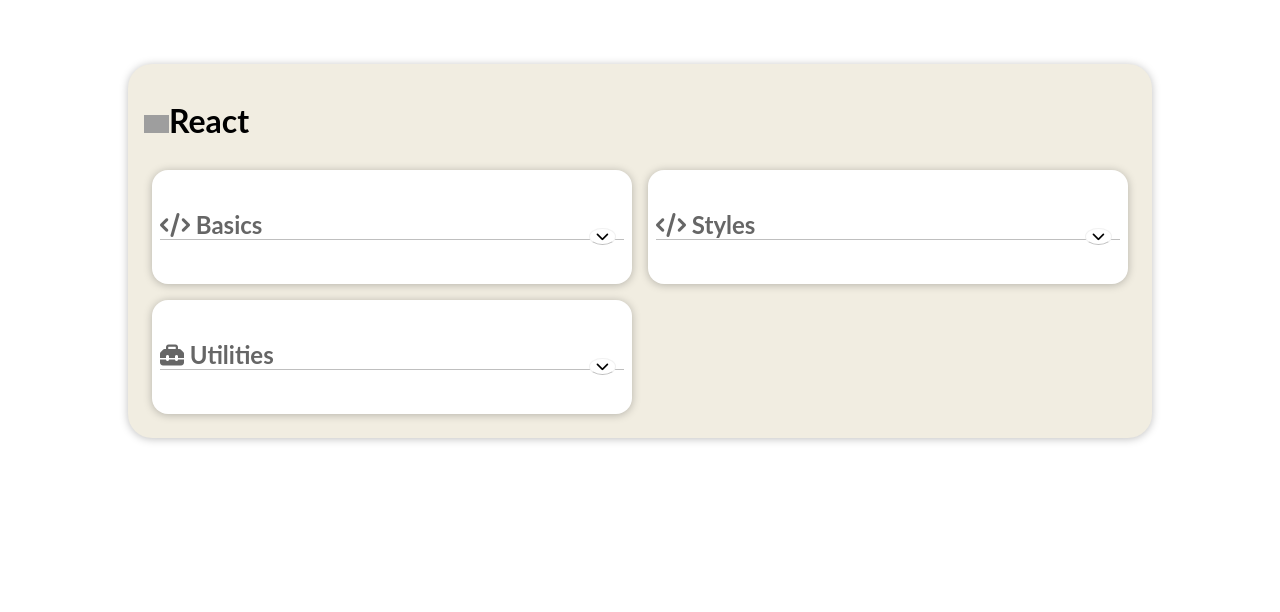
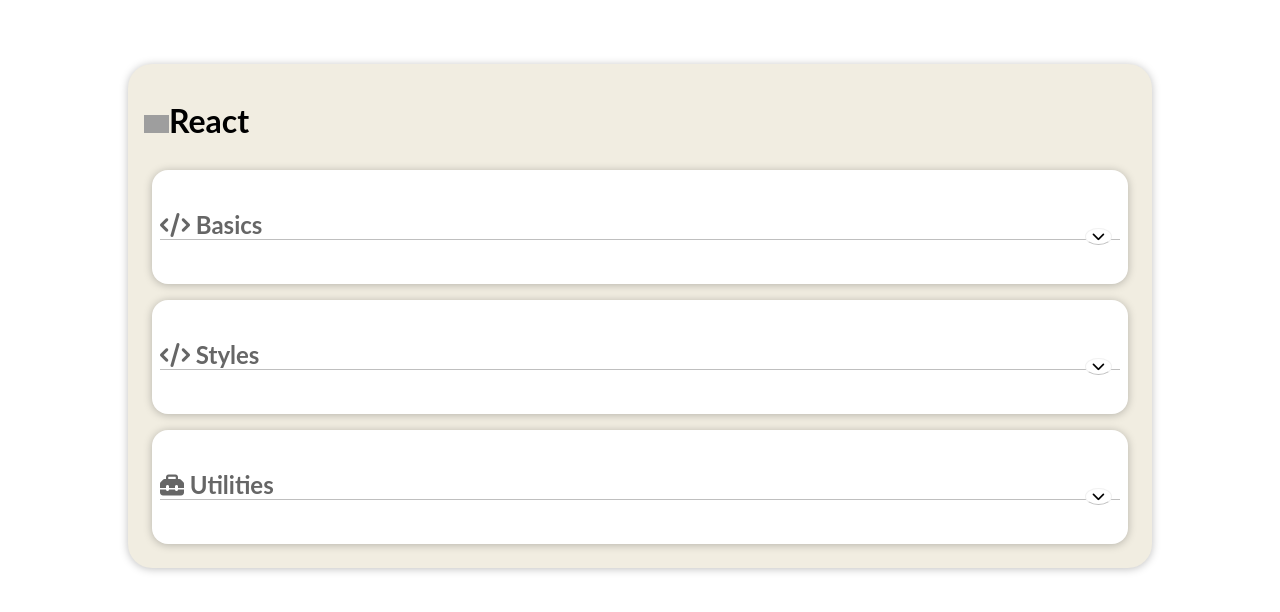
Before and after one commit to mkonemo/react-basics, a React (Create React App) app: page / in a window 1280 px wide. Shown: the top 612 px of the page. Built offline with nearby package versions, Linux system fonts and the light colour scheme; grey boxes are pictures that could not be loaded.

Commit message:
1 file modified

```diff
--- a/src/style.css
+++ b/src/style.css
@@ -21,6 +21,8 @@ body>div {
   display: grid;
   grid-template-columns: repeat(auto-fill, minmax(450px, 1fr));
   grid-gap: 1rem;
+  display: flex;
+  flex-direction: column;
 
 }
 
@@ -28,6 +30,13 @@ body>div {
   box-shadow: 0 1px 8px rgba(0, 0, 0, 0.25);
   border-radius: 1rem;
   background: #fff;
+}
+
+.item1 {
+  flex: 1;
+}
+.item2 {
+  flex: 1;
 }
 
 img {
```
